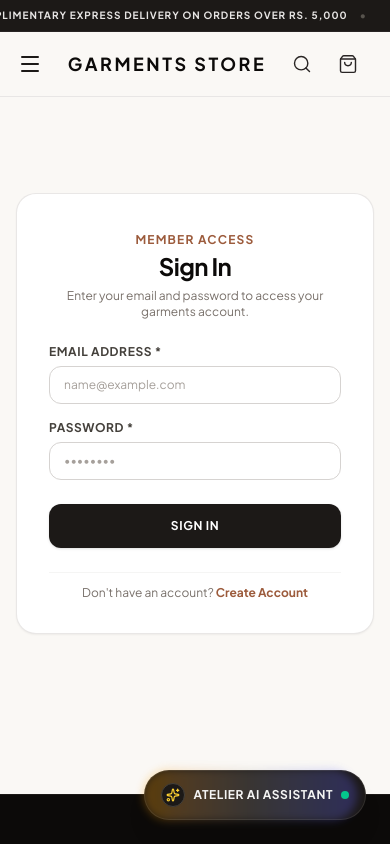
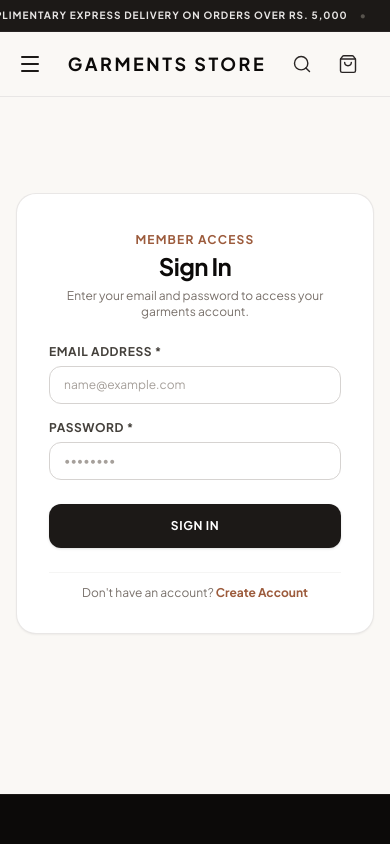
Before and after one commit to HunainAfzal-Dev/Ecommerce_store, a React (Vite) app in the folder frontend/: page /login in a window 390 px wide. Shown: the top 844 px of the page. Built offline with nearby package versions, Linux system fonts and the light colour scheme; a web font is replaced by a local one.

Commit message:
feat: add responsive AdminLayout component with sidebar navigation and header management

```diff
--- a/frontend/src/App.tsx
+++ b/frontend/src/App.tsx
@@ -143,9 +143,6 @@ function App() {
         {/* Global Floating Widgets */}
         <FloatingWidgets />
 
-        {/* Interactive AI Floating Assistant Pill */}
-        <AIAssistantPill />
-
         {/* Minimal Luxury Footer */}
         <footer className="bg-stone-950 text-stone-300 border-t border-stone-900 pt-14 pb-10 mt-16">
           <div className="max-w-7xl mx-auto px-4 sm:px-6 lg:px-8">
--- a/frontend/src/components/AdminLayout.tsx
+++ b/frontend/src/components/AdminLayout.tsx
@@ -99,6 +99,8 @@ export default function AdminLayout({ children, title, subtitle, action }: Admin
         </Link>
       </div>
 
+      {/* Sidebar Wrapper to stretch background and fill gap */}
+      <div className="md:w-64 md:shrink-0 bg-stone-950">
         {/* Sidebar */}
         <aside
           className={`fixed md:sticky top-0 left-0 z-40 h-screen w-64 bg-stone-950 text-stone-300 border-r border-stone-900 flex flex-col justify-between transition-transform duration-300 md:translate-x-0 ${
@@ -175,6 +177,7 @@ export default function AdminLayout({ children, title, subtitle, action }: Admin
           </div>
         </div>
       </aside>
+      </div>
 
       {/* Backdrop for mobile */}
       {sidebarOpen && (
```
Lines whose indentation alone changed are shown as unchanged.
